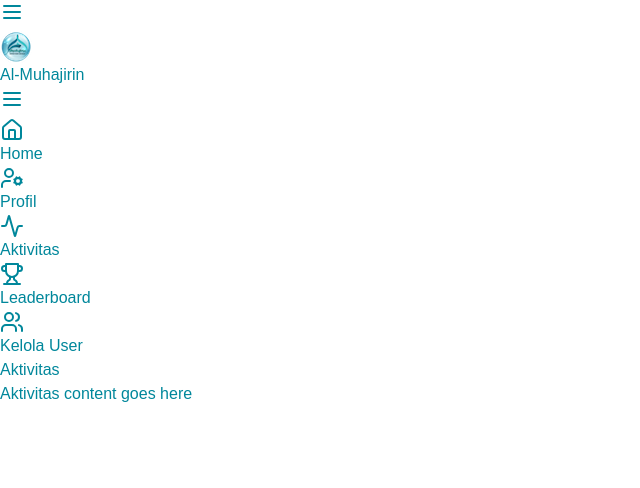
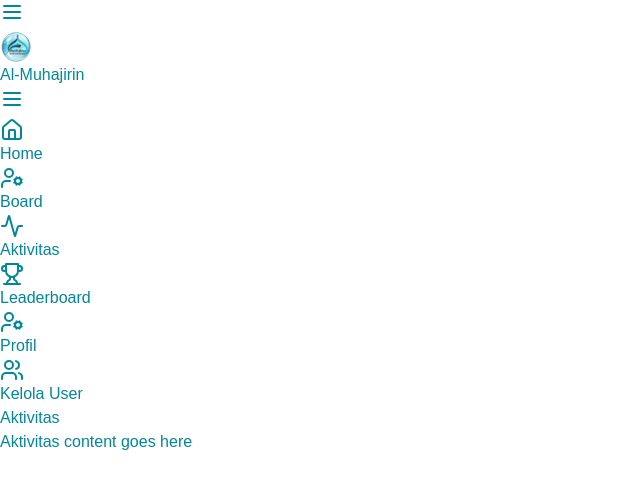
Before and after one commit to guntarion/almuhajirin-takmir, a Next.js app: page /aktivitas in a window 1280 px wide. Shown: the top 488 px of the page, without its empty margins (0-640 px from the left). Built offline with nearby package versions, Linux system fonts and the light colour scheme; no server answers.

Commit message:
Update After Changing Machine to Windows

```diff
--- a/src/app/layout.tsx
+++ b/src/app/layout.tsx
@@ -62,9 +62,9 @@ export default function RootLayout({
                   <Home className='w-5 h-5 mr-2' />
                   <span>Home</span>
                 </Link>
-                <Link href='/profil' className='flex items-center p-2 rounded-lg hover:bg-gray-700'>
+                <Link href='/bbs' className='flex items-center p-2 rounded-lg hover:bg-gray-700'>
                   <UserCog className='w-5 h-5 mr-2' />
-                  <span>Profil</span>
+                  <span>Board</span>
                 </Link>
                 <Link href='/aktivitas' className='flex items-center p-2 rounded-lg hover:bg-gray-700 mt-2'>
                   <Activity className='w-5 h-5 mr-2' />
@@ -73,6 +73,10 @@ export default function RootLayout({
                 <Link href='/leaderboard' className='flex items-center p-2 rounded-lg hover:bg-gray-700 mt-2'>
                   <Trophy className='w-5 h-5 mr-2' />
                   <span>Leaderboard</span>
+                </Link>
+                <Link href='/profil' className='flex items-center p-2 rounded-lg hover:bg-gray-700'>
+                  <UserCog className='w-5 h-5 mr-2' />
+                  <span>Profil</span>
                 </Link>
                 <Link href='/kelola-user' className='flex items-center p-2 rounded-lg hover:bg-gray-700 mt-2'>
                   <Users className='w-5 h-5 mr-2' />
```
Also changed, not shown: package.json (+7 -3 lines), folder_structure.txt, 2 other files (tests, documents, lock files or other folders).
